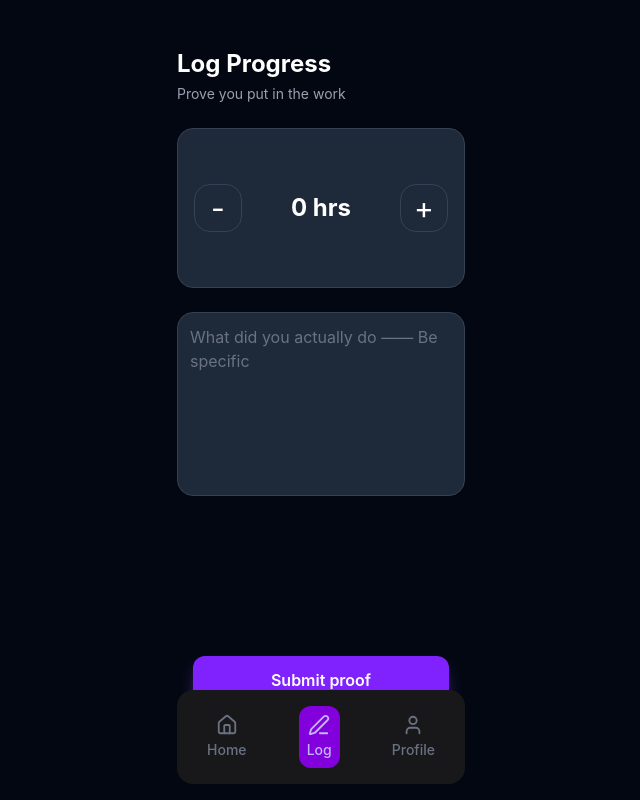
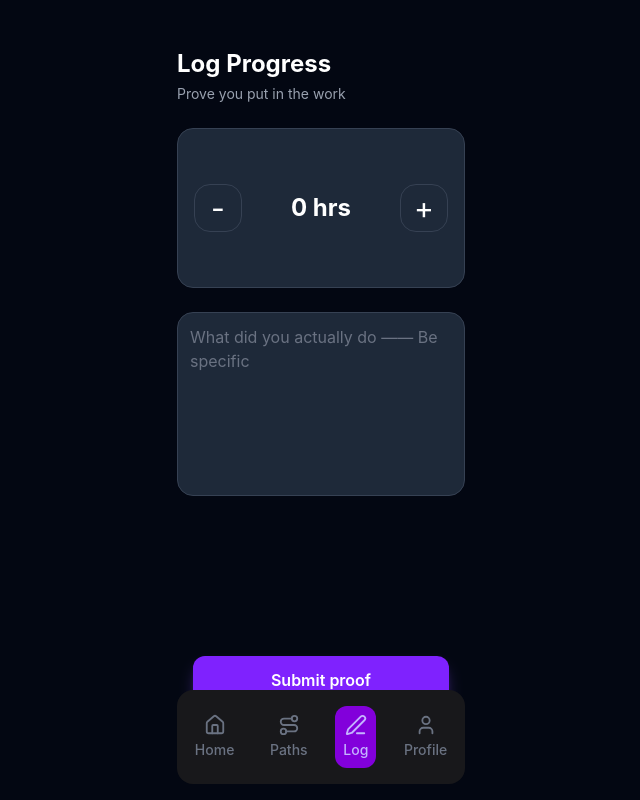
Before and after one commit to Nuutti-N/WYD, a React (Vite) app in the folder frontend/: page /Logprogress in a window 1280 px wide. Shown: the whole page, without its empty margins (319-959 px from the left). Built offline with nearby package versions, Linux system fonts and the light colour scheme; no server answers; sample sign-in values are in the browser's storage.

Commit message:
add bottom navbar paths

```diff
--- a/frontend/pages/Navbar.jsx
+++ b/frontend/pages/Navbar.jsx
@@ -1,5 +1,6 @@
 import { Link, useLocation } from "react-router-dom"
-import { Home, PenLine, User } from "lucide-react"
+import { Home, PenLine, User, Route } from "lucide-react"
+
 
 function Navbar() {
     const location = useLocation()
@@ -13,6 +14,7 @@ function Navbar() {
         <nav className="fixed w-72 bottom-4 left-1/2 -translate-x-1/2 bg-zinc-900 border-gray-800 flex justify-around  py-4 rounded-2xl">
             <Link to="/Dashboard" className={`flex flex-col items-center gap-1 ${linkClass("/Dashboard")}`}><Home size={22} />
                 <span className="text-sm font-medium">Home</span></Link>
+            <Link to="/Path" className={`flex flex-col items-center gap-1 ${linkClass("/Path")}`}><Route size={22} /><span className="text-sm font-medium">Paths</span></Link>
             <Link to="/Logprogress" className={`${linkClass("/Logprogress")} flex flex-col items-center gap-1`}><PenLine size={22} />
                 <span className="text-sm font-medium">Log</span>
             </Link>
```
